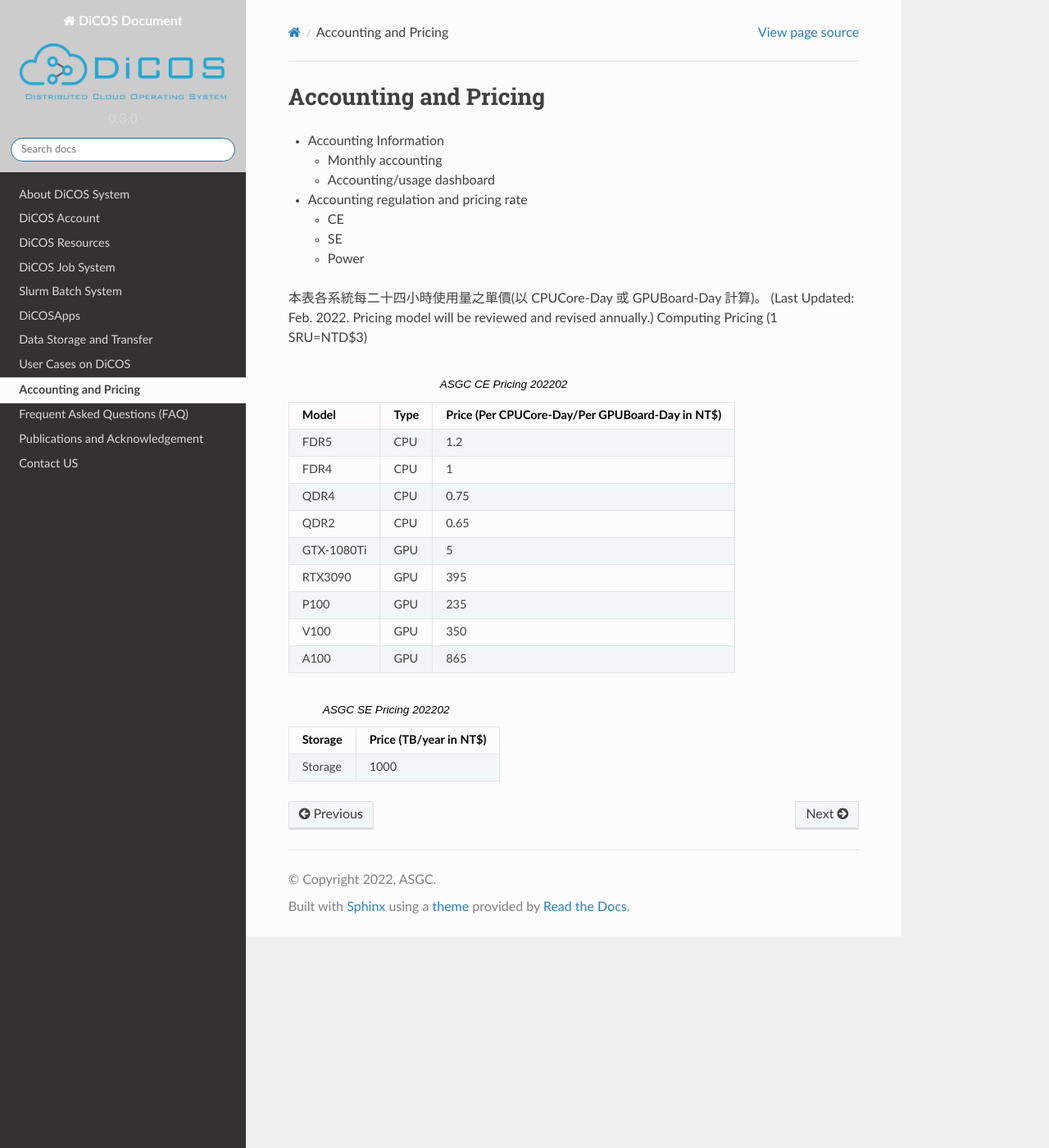
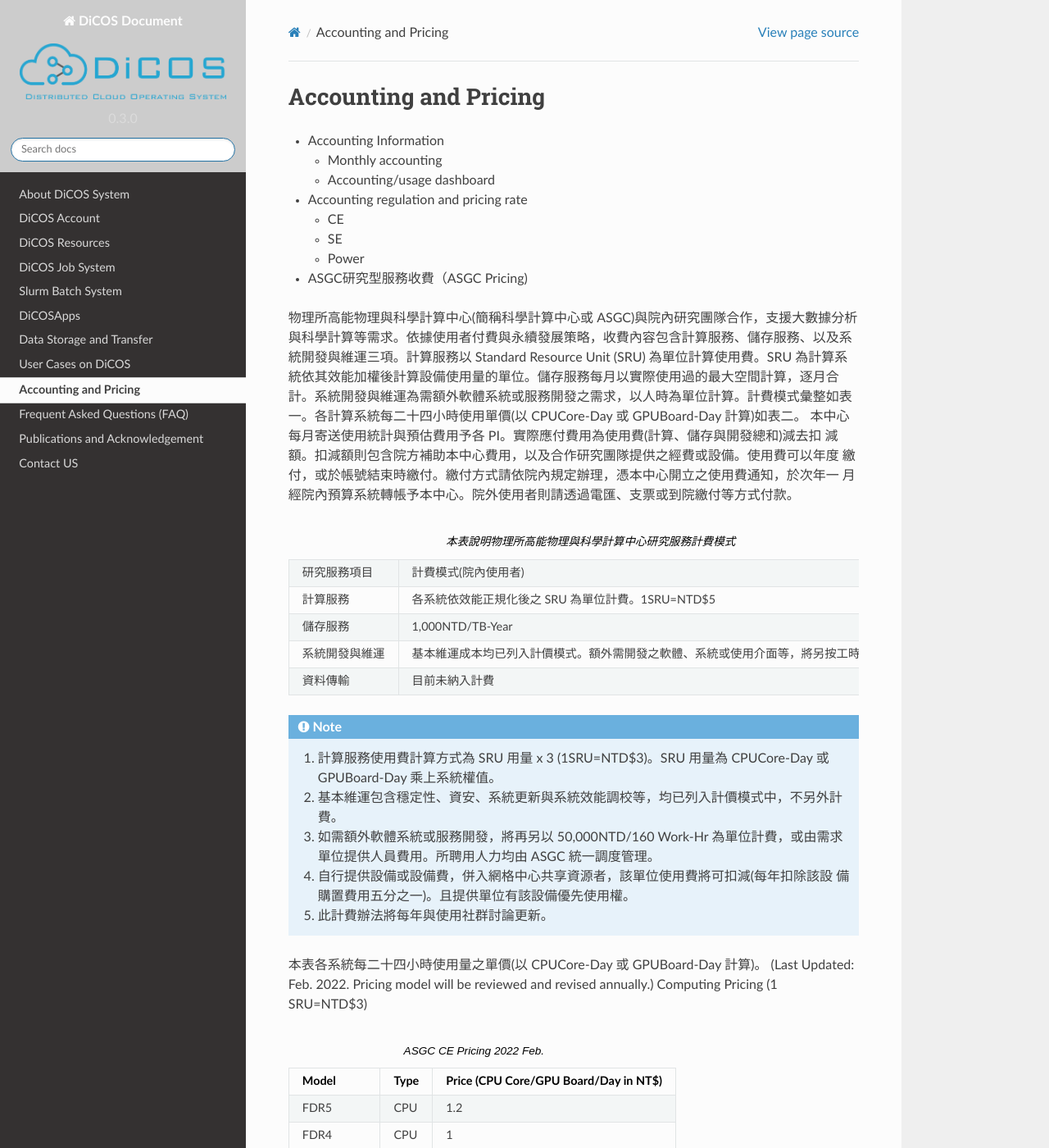
Before and after one commit to ASGCOPS/dicos_document, a Sphinx documentation site: the page built from docs/source/accounting.rst, in a window 1280 px wide and 1400 px high. Shown: the whole window at 82% size. Built offline with Sphinx 7.4.7 and the Read the Docs theme 2.0.0, drawn with Linux system fonts in a browser that asks for light colours; some of the changed text lies outside the part shown.

Commit message:
Edit accounting.rst

```diff
--- a/docs/source/accounting.rst
+++ b/docs/source/accounting.rst
@@ -13,14 +13,42 @@
   - SE
   - Power
 
+* ASGC研究型服務收費（ASGC Pricing)
+
+物理所⾼能物理與科學計算中⼼(簡稱科學計算中⼼或 ASGC)與院內研究團隊合作，⽀援⼤數據分析 與科學計算等需求。依據使⽤者付費與永續發展策略，收費內容包含計算服務、儲存服務、以及系 統開發與維運三項。計算服務以 Standard Resource Unit (SRU) 為單位計算使⽤費。SRU 為計算系 統依其效能加權後計算設備使⽤量的單位。儲存服務每⽉以實際使⽤過的最⼤空間計算，逐⽉合 計。系統開發與維運為需額外軟體系統或服務開發之需求，以⼈時為單位計算。計費模式彙整如表 ⼀。各計算系統每⼆⼗四⼩時使⽤單價(以 CPUCore-Day 或 GPUBoard-Day 計算)如表⼆。 本中⼼每⽉寄送使⽤統計與預估費⽤予各 PI。實際應付費⽤為使⽤費(計算、儲存與開發總和)減去扣 減額。扣減額則包含院⽅補助本中⼼費⽤，以及合作研究團隊提供之經費或設備。使⽤費可以年度 繳付，或於帳號結束時繳付。繳付⽅式請依院內規定辦理，憑本中⼼開立之使⽤費通知，於次年⼀ ⽉經院內預算系統轉帳予本中⼼。院外使⽤者則請透過電匯、⽀票或到院繳付等⽅式付款。
+
+
+.. list-table:: 本表說明物理所⾼能物理與科學計算中⼼研究服務計費模式
+   :header-rows: 0
+
+   * - 研究服務項⽬
+     - 計費模式(院內使⽤者)
+   * - 計算服務
+     - 各系統依效能正規化後之 SRU 為單位計費。1SRU=NTD$5
+   * - 儲存服務
+     - 1,000NTD/TB-Year
+   * - 系統開發與維運
+     - 基本維運成本均已列入計價模式。額外需開發之軟體、系統或使⽤介⾯等，將另按⼯時計費。
+   * - 資料傳輸
+     - ⽬前未納入計費
+
+.. note::
+
+   1. 計算服務使⽤費計算⽅式為 SRU ⽤量 x 3 (1SRU=NTD$3)。SRU ⽤量為 CPUCore-Day 或 GPUBoard-Day 乘上系統權值。
+   2. 基本維運包含穩定性、資安、系統更新與系統效能調校等，均已列入計價模式中，不另外計費。
+   3. 如需額外軟體系統或服務開發，將再另以 50,000NTD/160 Work-Hr 為單位計費，或由需求單位提供⼈員費⽤。所聘⽤⼈⼒均由 ASGC 統⼀調度管理。
+   4. ⾃⾏提供設備或設備費，併入網格中⼼共享資源者，該單位使⽤費將可扣減(每年扣除該設 備購置費⽤五分之⼀)。且提供單位有該設備優先使⽤權。
+   5. 此計費辦法將每年與使⽤社群討論更新。
+
+
 本表各系統每⼆⼗四⼩時使⽤量之單價(以 CPUCore-Day 或 GPUBoard-Day 計算)。       (Last Updated: Feb. 2022. Pricing model will be reviewed and revised annually.) Computing Pricing (1 SRU=NTD$3)
 
-.. list-table:: ASGC CE Pricing 202202
+.. list-table:: ASGC CE Pricing 2022 Feb.
    :header-rows: 1
 
    * - Model
      - Type
-     - Price (Per CPUCore-Day/Per GPUBoard-Day in NT$)
+     - Price (CPU Core/GPU Board/Day in NT$)
    * - FDR5
      - CPU
      - 1.2
@@ -49,7 +77,7 @@
      - GPU
      - 865
 
-.. list-table:: ASGC SE Pricing 202202
+.. list-table:: ASGC SE Pricing 2022 Feb.
    :header-rows: 1
 
    * - Storage
```
